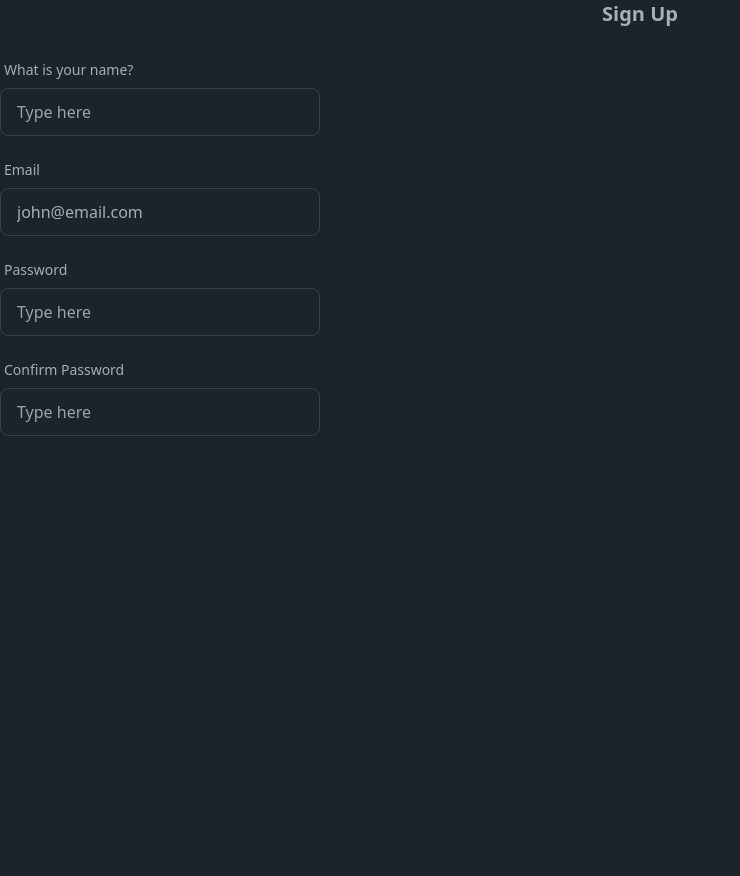
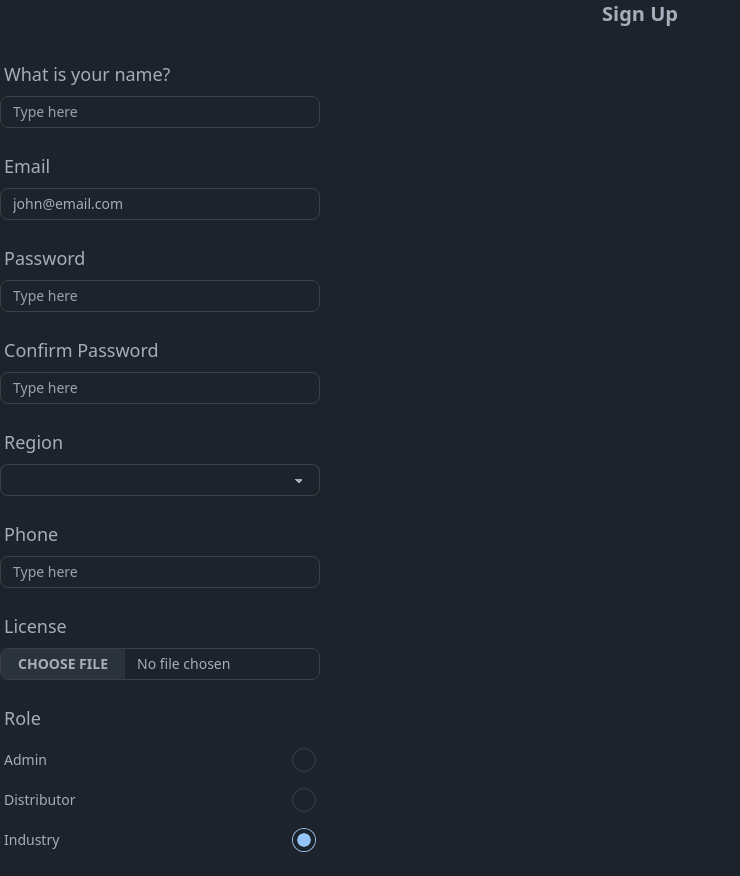
Before and after one commit to sajid43677/voktar-odhikar-test, a Next.js app in the folder 3npfrontend/: page /components/Distributor/login in a window 1280 px wide. Shown: the whole page, without its empty margins (0-740 px from the left). Before the commit the page ends 800 px from the top, so only its background shows below. Built offline with nearby package versions, Linux system fonts and the light colour scheme.

Commit message:
signup updated

```diff
--- a/3npfrontend/pages/components/Distributor/login.js
+++ b/3npfrontend/pages/components/Distributor/login.js
@@ -41,10 +41,10 @@ export default function Login() {
             <div>
               <label className="form-control w-full max-w-xs">
                 <div className="label">
-                  <span className="label-text">What is your name?</span>
+                  <span className="label-text text-lg">What is your name?</span>
                 </div>
                 <input
-                  className="input input-bordered w-full max-w-xs bg-inherit"
+                  className="input input-bordered w-full max-w-xs bg-inherit input-sm"
                   placeholder="Type here"
                   type="text"
                   id="Name"
@@ -60,10 +60,10 @@ export default function Login() {
             <div>
               <label className="form-control w-full max-w-xs">
                 <div className="label">
-                  <span className="label-text">Email</span>
+                  <span className="label-text text-lg">Email</span>
                 </div>
                 <input
-                  className="input input-bordered w-full max-w-xs bg-inherit"
+                  className="input input-bordered w-full max-w-xs bg-inherit input-sm"
                   placeholder="Type here"
                   type="text"
                   id="Email"
@@ -97,10 +97,10 @@ export default function Login() {
             <div>
               <label className="form-control w-full max-w-xs">
                 <div className="label">
-                  <span className="label-text">Password</span>
+                  <span className="label-text text-lg">Password</span>
                 </div>
                 <input
-                  className="input input-bordered w-full max-w-xs bg-inherit"
+                  className="input input-bordered w-full max-w-xs bg-inherit input-sm"
                   placeholder="Type here"
                   type="password"
                   id="Password"
@@ -152,10 +152,10 @@ export default function Login() {
             <div>
               <label className="form-control w-full max-w-xs">
                 <div className="label">
-                  <span className="label-text">Confirm Password</span>
+                  <span className="label-text text-lg">Confirm Password</span>
                 </div>
                 <input
-                  className="input input-bordered w-full max-w-xs bg-inherit"
+                  className="input input-bordered w-full max-w-xs bg-inherit input-sm"
                   placeholder="Type here"
                   type="password"
                   id="ConfirmPass"
@@ -178,9 +178,12 @@ export default function Login() {
               </label>
             </div>
             <div>
-              {/* <label htmlFor="region">Region</label>
-
+              <label className="form-control w-full max-w-xs">
+                <div className="label">
+                  <span className="label-text text-lg">Region</span>
+                </div>
                 <select
+                  className="select select-bordered w-full max-w-xs bg-inherit select-sm"
                   name="region"
                   id="region"
                   {...register("region", {
@@ -197,11 +200,21 @@ export default function Login() {
                   <option value="Sylhet">Sylhet</option>
                   <option value="Barisal">Barisal</option>
                 </select>
-              <p>{errors.region?.message}</p> */}
+                <div className="label">
+                  <span className="label-text-alt">
+                    {errors.region?.message}
+                  </span>
+                </div>
+              </label>
             </div>
             <div>
-              {/* <label htmlFor="phone">Phone</label>
+              <label className="form-control w-full max-w-xs">
+                <div className="label">
+                  <span className="label-text text-lg">Phone</span>
+                </div>
                 <input
+                  className="input input-bordered w-full max-w-xs bg-inherit input-sm"
+                  placeholder="Type here"
                   type="text"
                   id="phone"
                   {...register("phone", {
@@ -217,11 +230,20 @@ export default function Login() {
                     },
                   })}
                 />
-              <p>{errors.phone?.message}</p> */}
+                <div className="label">
+                  <span className="label-text-alt">
+                    {errors.phone?.message}
+                  </span>
+                </div>
+              </label>
             </div>
             <div>
-              {/* <label htmlFor="license">License</label>
+              <label className="form-control w-full max-w-xs">
+                <div className="label">
+                  <span className="label-text text-lg">License</span>
+                </div>
                 <input
+                  className="file-input file-input-bordered file-input-sm w-full max-w-xs bg-inherit"
                   type="file"
                   id="license"
                   {...register("license", {
@@ -235,38 +257,64 @@ export default function Login() {
                     },
                   })}
                 />
-              <p>{errors.license?.message}</p> */}
+                <div className="label">
+                  <span className="label-text-alt">
+                    {errors.license?.message}
+                  </span>
+                </div>
+              </label>
             </div>
             <div>
-              {/* <label htmlFor="Role">Role</label>
-              <br />
+              <label className="form-control w-full max-w-xs">
+                <div className="label">
+                  <span className="label-text text-lg">Role</span>
+                </div>
+                <div className="form-control">
+                  <label className="label cursor-pointer">
+                    <span className="label-text">Admin</span>
                     <input
+                      className="radio checked:bg-base"
                       type="radio"
                       id="admin"
                       {...register("Role", {
                         required: "Select a role",
                       })}
+                      checked
                     />
-              <label htmlFor="admin">Admin</label>
-              <br />
+                  </label>
+                </div>
+                <div className="form-control">
+                  <label className="label cursor-pointer">
+                    <span className="label-text">Distributor</span>
                     <input
+                      className="radio checked:bg-blue-300"
                       type="radio"
                       id="distributor"
                       {...register("Role", {
                         required: "Select a role",
                       })}
+                      checked
                     />
-              <label htmlFor="distributor">Distributor</label>
-              <br />
+                  </label>
+                </div>
+                <div className="form-control">
+                  <label className="label cursor-pointer">
+                    <span className="label-text">Industry</span>
                     <input
+                      className="radio checked:bg-blue-300"
                       type="radio"
-                id="Vokta"
+                      id="industry"
                       {...register("Role", {
                         required: "Select a role",
                       })}
+                      checked
                     />
-              <label htmlFor="vokta">Vokta</label>
-              <p>{errors.Role?.message}</p> */}
+                  </label>
+                </div>
+                <div className="label">
+                  <span className="label-text-alt">{errors.Role?.message}</span>
+                </div>
+              </label>
             </div>
             <div>
               {isDirty && (
--- a/3npfrontend/pages/components/navbar.js
+++ b/3npfrontend/pages/components/navbar.js
@@ -33,10 +33,10 @@ export default function Navbar() {
                 <summary>Sign In</summary>
                 <ul className="p-2 bg-base-100 rounded-t-none z-10">
                   <li>
-                    <a onClick={signIn}>Sign In</a>
+                    <a onClick={signIn}>Sign Up</a>
                   </li>
                   <li>
-                    <a>Sign Out</a>
+                    <a>Sign In</a>
                   </li>
                 </ul>
               </details>
--- a/3npfrontend/pages/signup.js
+++ b/3npfrontend/pages/signup.js
@@ -9,7 +9,7 @@ export default function Signup() {
       <div>
         <Navbar />
       </div>
-      <div className="bg-base-500 flex items-center justify-center">
+      <div className="bg-base-500 flex items-center justify-center mt-4 mb-4">
         <div className="bg-white p-8 rounded shadow-md w-full sm:w-96">
           <Login />
         </div>
```
Lines whose indentation alone changed are shown as unchanged.
